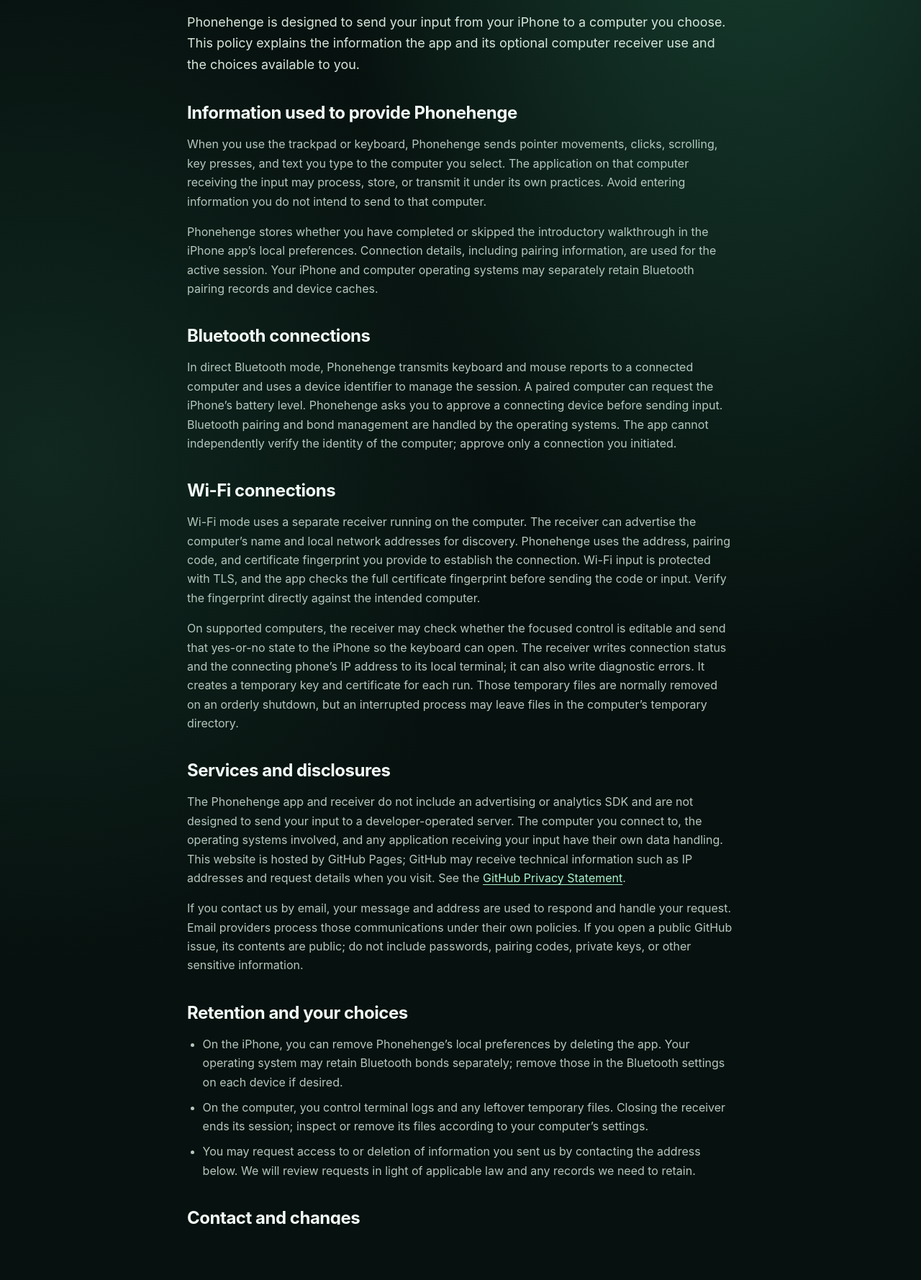
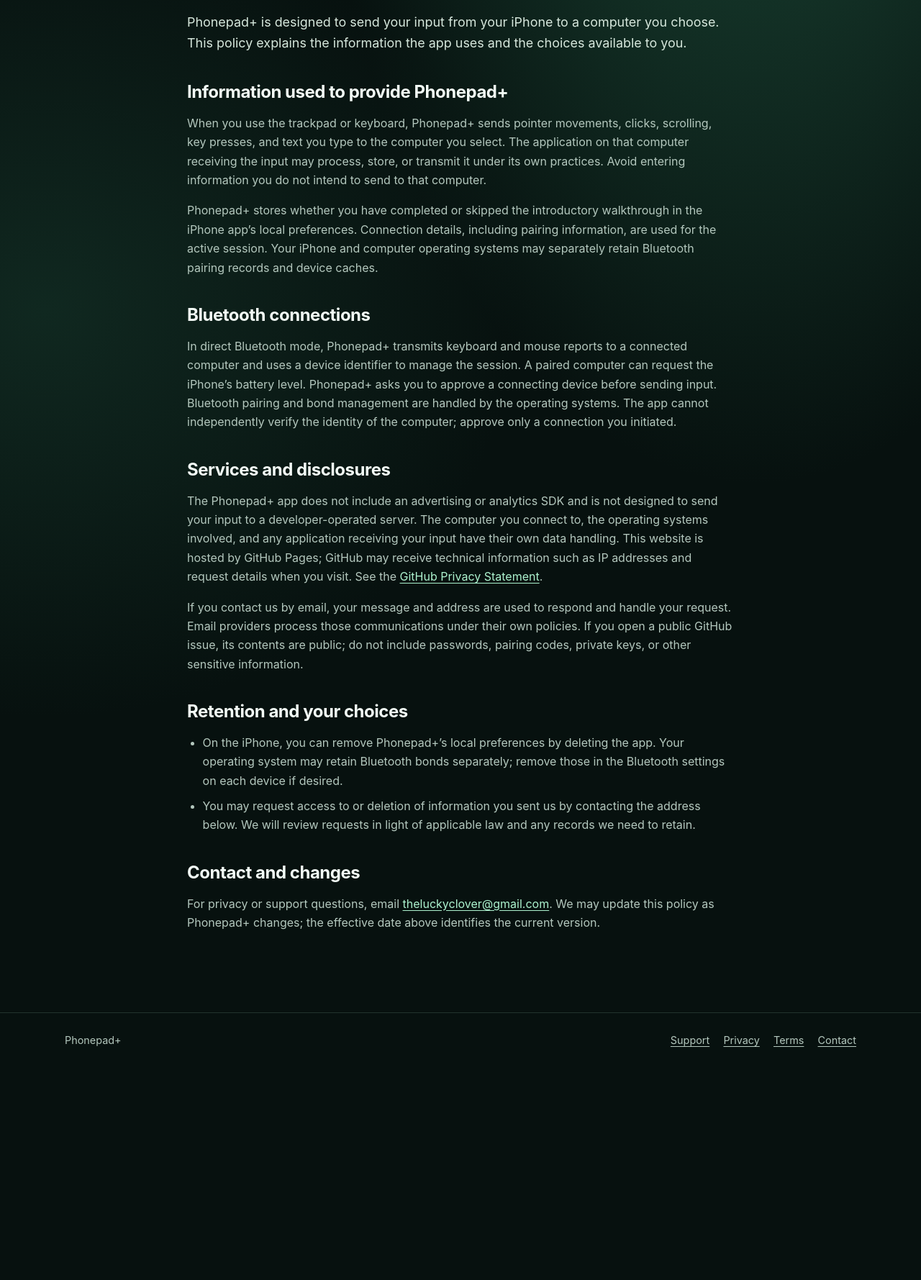
Before and after one commit to the-lucky-clover/phonepad-plus-support, a plain HTML site: page privacy.html in a window 1280 px wide. Shown: the part 331-2110 px from the top of the page at 72% size. After the commit the page ends 1814 px from the top, so only its background shows below. Drawn offline with Linux system fonts and the light colour scheme.

Commit message:
Update support site for Bluetooth-only Phonepad+

```diff
--- a/privacy.html
+++ b/privacy.html
@@ -1,31 +1,27 @@
 <!doctype html>
 <html lang="en">
-<head><meta charset="utf-8"><meta name="viewport" content="width=device-width, initial-scale=1"><meta name="description" content="How Phonehenge handles connection information and input data."><meta name="theme-color" content="#07110f"><title>Privacy policy — Phonehenge</title><link rel="icon" type="image/png" href="assets/phonehenge-icon.png"><link rel="stylesheet" href="styles.css"></head>
+<head><meta charset="utf-8"><meta name="viewport" content="width=device-width, initial-scale=1"><meta name="description" content="How Phonepad+ handles connection information and input data."><meta name="theme-color" content="#07110f"><title>Privacy policy — Phonepad+</title><link rel="icon" type="image/png" href="assets/phonepad-plus-icon.png"><link rel="stylesheet" href="styles.css"></head>
 <body>
 <a class="skip" href="#main">Skip to content</a>
-<header class="site-header"><div class="wrap nav"><a class="brand" href="index.html"><img src="assets/phonehenge-icon.png" alt="" width="38" height="38">phonehenge</a><nav class="nav-links" aria-label="Main navigation"><a href="index.html">Support</a><a href="privacy.html" aria-current="page">Privacy</a><a href="terms.html">Terms</a><a href="mailto:theluckyclover@gmail.com">Contact</a></nav></div></header>
+<header class="site-header"><div class="wrap nav"><a class="brand" href="index.html"><img src="assets/phonepad-plus-icon.png" alt="" width="38" height="38">phonepad+</a><nav class="nav-links" aria-label="Main navigation"><a href="index.html">Support</a><a href="privacy.html" aria-current="page">Privacy</a><a href="terms.html">Terms</a><a href="mailto:theluckyclover@gmail.com">Contact</a></nav></div></header>
 <main id="main"><article class="wrap legal">
 <p class="eyebrow">Your information</p><h1>Privacy policy</h1><p class="updated">Effective November 19, 2026</p>
-<p class="intro">Phonehenge is designed to send your input from your iPhone to a computer you choose. This policy explains the information the app and its optional computer receiver use and the choices available to you.</p>
-<h2>Information used to provide Phonehenge</h2>
-<p>When you use the trackpad or keyboard, Phonehenge sends pointer movements, clicks, scrolling, key presses, and text you type to the computer you select. The application on that computer receiving the input may process, store, or transmit it under its own practices. Avoid entering information you do not intend to send to that computer.</p>
-<p>Phonehenge stores whether you have completed or skipped the introductory walkthrough in the iPhone app’s local preferences. Connection details, including pairing information, are used for the active session. Your iPhone and computer operating systems may separately retain Bluetooth pairing records and device caches.</p>
+<p class="intro">Phonepad+ is designed to send your input from your iPhone to a computer you choose. This policy explains the information the app uses and the choices available to you.</p>
+<h2>Information used to provide Phonepad+</h2>
+<p>When you use the trackpad or keyboard, Phonepad+ sends pointer movements, clicks, scrolling, key presses, and text you type to the computer you select. The application on that computer receiving the input may process, store, or transmit it under its own practices. Avoid entering information you do not intend to send to that computer.</p>
+<p>Phonepad+ stores whether you have completed or skipped the introductory walkthrough in the iPhone app’s local preferences. Connection details, including pairing information, are used for the active session. Your iPhone and computer operating systems may separately retain Bluetooth pairing records and device caches.</p>
 <h2>Bluetooth connections</h2>
-<p>In direct Bluetooth mode, Phonehenge transmits keyboard and mouse reports to a connected computer and uses a device identifier to manage the session. A paired computer can request the iPhone’s battery level. Phonehenge asks you to approve a connecting device before sending input. Bluetooth pairing and bond management are handled by the operating systems. The app cannot independently verify the identity of the computer; approve only a connection you initiated.</p>
-<h2>Wi-Fi connections</h2>
-<p>Wi-Fi mode uses a separate receiver running on the computer. The receiver can advertise the computer’s name and local network addresses for discovery. Phonehenge uses the address, pairing code, and certificate fingerprint you provide to establish the connection. Wi-Fi input is protected with TLS, and the app checks the full certificate fingerprint before sending the code or input. Verify the fingerprint directly against the intended computer.</p>
-<p>On supported computers, the receiver may check whether the focused control is editable and send that yes-or-no state to the iPhone so the keyboard can open. The receiver writes connection status and the connecting phone’s IP address to its local terminal; it can also write diagnostic errors. It creates a temporary key and certificate for each run. Those temporary files are normally removed on an orderly shutdown, but an interrupted process may leave files in the computer’s temporary directory.</p>
+<p>In direct Bluetooth mode, Phonepad+ transmits keyboard and mouse reports to a connected computer and uses a device identifier to manage the session. A paired computer can request the iPhone’s battery level. Phonepad+ asks you to approve a connecting device before sending input. Bluetooth pairing and bond management are handled by the operating systems. The app cannot independently verify the identity of the computer; approve only a connection you initiated.</p>
 <h2>Services and disclosures</h2>
-<p>The Phonehenge app and receiver do not include an advertising or analytics SDK and are not designed to send your input to a developer-operated server. The computer you connect to, the operating systems involved, and any application receiving your input have their own data handling. This website is hosted by GitHub Pages; GitHub may receive technical information such as IP addresses and request details when you visit. See the <a href="https://docs.github.com/en/site-policy/privacy-policies/github-privacy-statement">GitHub Privacy Statement</a>.</p>
+<p>The Phonepad+ app does not include an advertising or analytics SDK and is not designed to send your input to a developer-operated server. The computer you connect to, the operating systems involved, and any application receiving your input have their own data handling. This website is hosted by GitHub Pages; GitHub may receive technical information such as IP addresses and request details when you visit. See the <a href="https://docs.github.com/en/site-policy/privacy-policies/github-privacy-statement">GitHub Privacy Statement</a>.</p>
 <p>If you contact us by email, your message and address are used to respond and handle your request. Email providers process those communications under their own policies. If you open a public GitHub issue, its contents are public; do not include passwords, pairing codes, private keys, or other sensitive information.</p>
 <h2>Retention and your choices</h2>
 <ul>
-  <li>On the iPhone, you can remove Phonehenge’s local preferences by deleting the app. Your operating system may retain Bluetooth bonds separately; remove those in the Bluetooth settings on each device if desired.</li>
-  <li>On the computer, you control terminal logs and any leftover temporary files. Closing the receiver ends its session; inspect or remove its files according to your computer’s settings.</li>
+  <li>On the iPhone, you can remove Phonepad+’s local preferences by deleting the app. Your operating system may retain Bluetooth bonds separately; remove those in the Bluetooth settings on each device if desired.</li>
   <li>You may request access to or deletion of information you sent us by contacting the address below. We will review requests in light of applicable law and any records we need to retain.</li>
 </ul>
 <h2>Contact and changes</h2>
-<p>For privacy or support questions, email <a href="mailto:theluckyclover@gmail.com">theluckyclover@gmail.com</a>. We may update this policy as Phonehenge changes; the effective date above identifies the current version.</p>
+<p>For privacy or support questions, email <a href="mailto:theluckyclover@gmail.com">theluckyclover@gmail.com</a>. We may update this policy as Phonepad+ changes; the effective date above identifies the current version.</p>
 </article></main>
-<footer><div class="wrap footer-inner"><span>Phonehenge</span><nav class="footer-links" aria-label="Footer navigation"><a href="index.html">Support</a><a href="privacy.html">Privacy</a><a href="terms.html">Terms</a><a href="mailto:theluckyclover@gmail.com">Contact</a></nav></div></footer>
+<footer><div class="wrap footer-inner"><span>Phonepad+</span><nav class="footer-links" aria-label="Footer navigation"><a href="index.html">Support</a><a href="privacy.html">Privacy</a><a href="terms.html">Terms</a><a href="mailto:theluckyclover@gmail.com">Contact</a></nav></div></footer>
 </body></html>
```
Also changed, not shown: index.html (+11 -11 lines), terms.html (+8 -8 lines), assets/phonepad-plus-icon.png (renamed from assets/phonehenge-icon.png).
